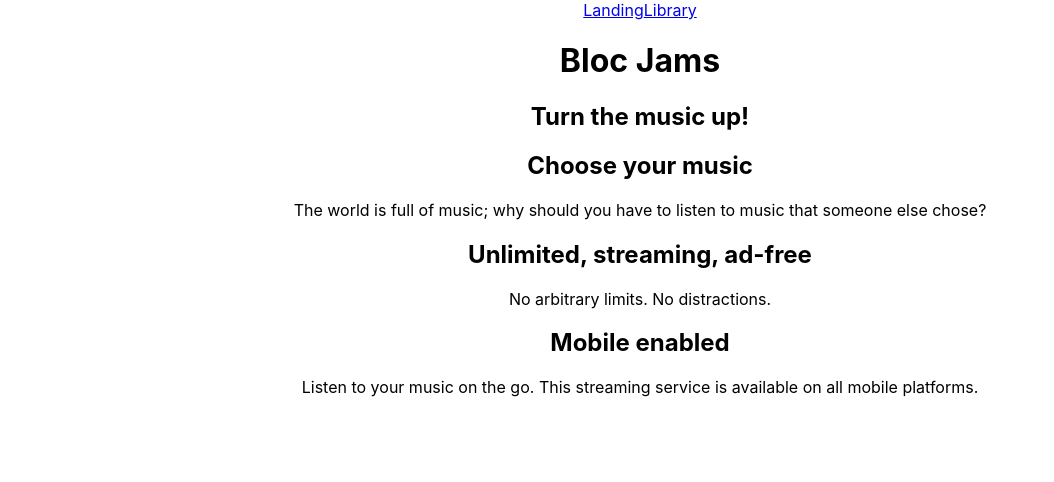
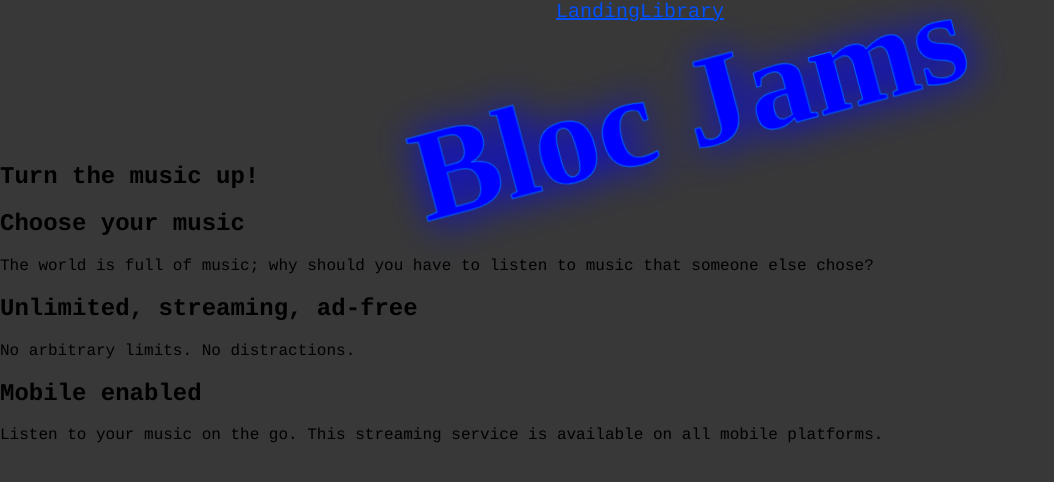
Before and after one commit to Smith12James/jams-webpage, a React (Create React App) app: page / in a window 1280 px wide. Shown: the top 482 px of the page, without its empty margins (0-1054 px from the left). Built offline with nearby package versions, Linux system fonts and the light colour scheme.

Commit message:
code-break

```diff
--- a/src/App.css
+++ b/src/App.css
@@ -1,32 +1,34 @@
-.App {
-  text-align: center;
+.logo {
+  position: center;
+  margin: 20px;
+  font-family: 'Mr Dafoe', cursive;
+  font-size: 130px;
+  color: #0000ff ;
+  transform:rotate(-15deg);
+  -ms-transform:rotate(-15deg); /* IE 9 */
+  -webkit-transform:rotate(-15deg); /* Safari and Chrome */
+  margin-left: 400px;
+  margin-top: -30px;
+  -webkit-text-stroke: 1px #0065ff;
+  -webkit-filter: drop-shadow(2px 2px 20px #0000ff);
+  z-index: 20;
 }
 
-.App-logo {
-  animation: App-logo-spin infinite 20s linear;
-  height: 40vmin;
+.windows .logo {
+  -webkit-text-stroke: 4px #0050ff;
 }
 
-.App-header {
-  background-color: #282c34;
-  min-height: 100vh;
-  display: flex;
-  flex-direction: column;
-  align-items: center;
-  justify-content: center;
-  font-size: calc(10px + 2vmin);
-  color: white;
+body {
+  background-color: #383838;
+  font-family: courier;
 }
 
-.App-link {
-  color: #61dafb;
+.lib {
+  font-size: 20px;
+  color: #0050ff;
 }
 
-@keyframes App-logo-spin {
-  from {
-    transform: rotate(0deg);
-  }
-  to {
-    transform: rotate(360deg);
-  }
+.land{
+  font-size: 20px;
+  color: #0050ff;
 }
--- a/src/App.js
+++ b/src/App.js
@@ -8,13 +8,13 @@ import Library from './components/Library';
 class App extends Component {
   render() {
     return (
-      <div className="App">
+      <div>
         <header>
-          <nav>
-            <Link to='/'>Landing</Link>
-            <Link to='/Library'>Library</Link>
+          <nav align="center">
+            <Link to='/' className="land">Landing</Link>
+            <Link to='/Library' className="lib">Library</Link>
           </nav>
-          <h1>Bloc Jams</h1>
+          <h1 className="logo">Bloc Jams</h1>
         </header>
         <main>
           <Route exact path="/" component={Landing} />
--- a/src/components/Album.js
+++ b/src/components/Album.js
@@ -16,7 +16,8 @@ class Album extends Component {
       currentTime: 0,
       duration: album.songs[0].duration,
       volume: 0.5,
-      isPlaying: false
+      isPlaying: false,
+      isHovered: false
     };
 
 
@@ -44,6 +45,7 @@ class Album extends Component {
     this.audioElement.removeEventListener('timeupdate', this.eventListener.timeupdate);
     this.audioElement.removeEventListener('durationchange', this.eventListeners.durationchange);
   }
+
 
   play() {
     this.audioElement.play();
```
